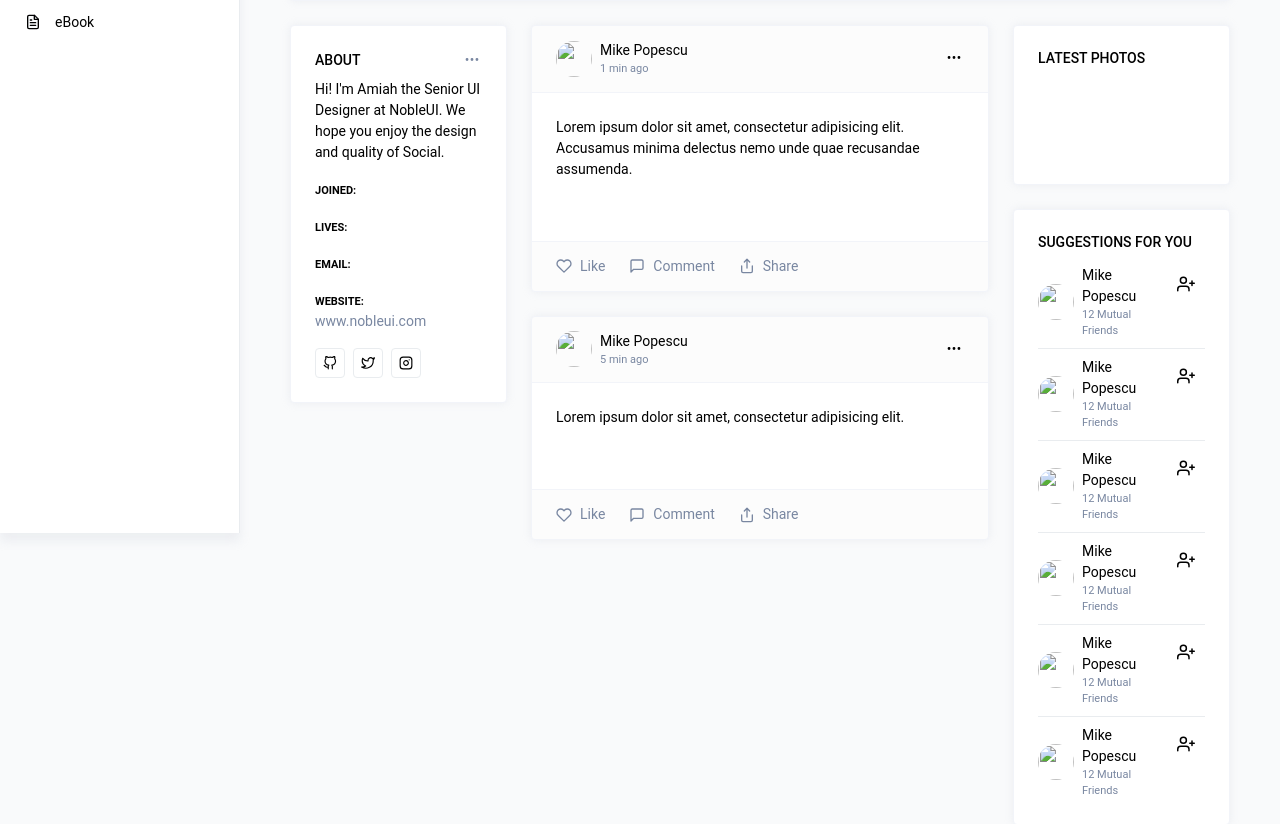
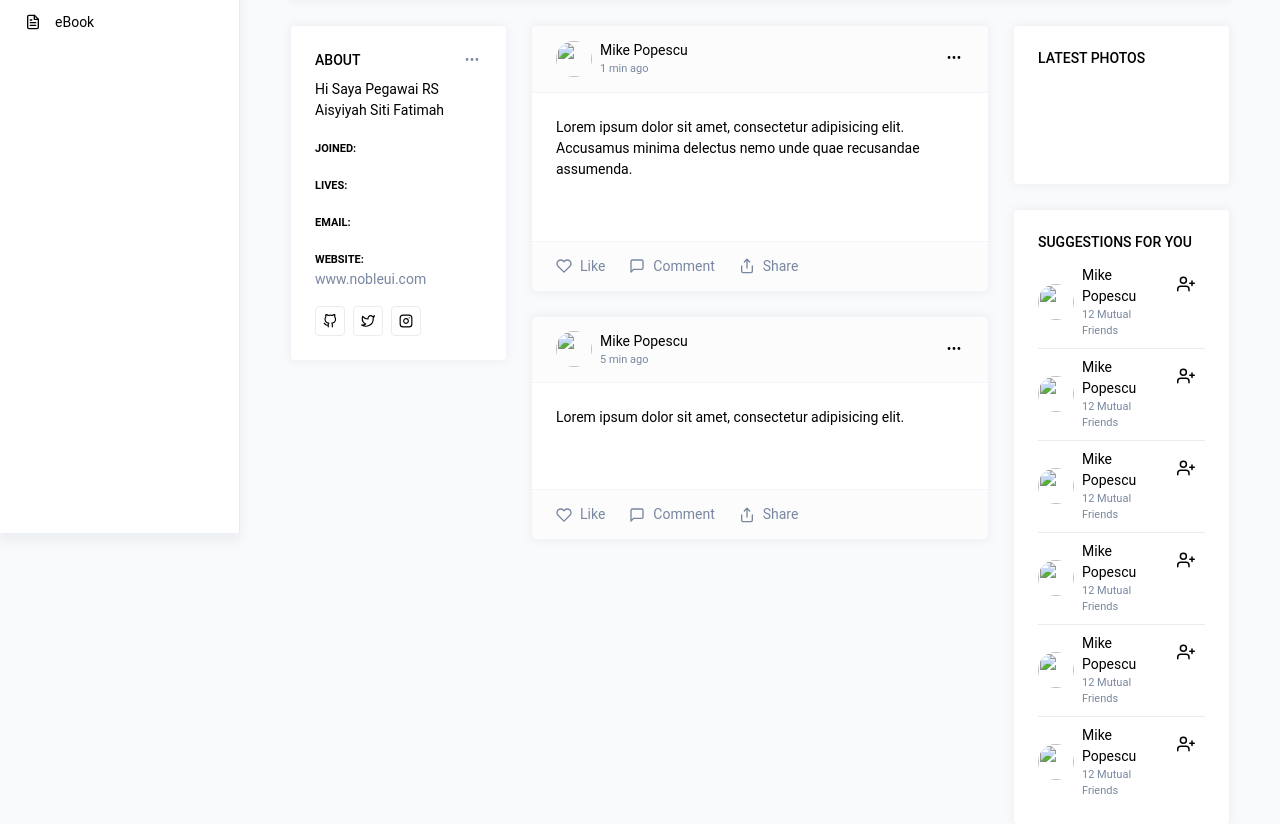
Before and after one commit to okyueki/edokumen, a CodeIgniter app: page /database/profil in a window 1280 px wide. Shown: the part 267-1091 px from the top of the page. Run offline with CodeIgniter, Linux system fonts and the light colour scheme; data that the repository does not hold is empty; some libraries are stand-ins or nearby versions.

Commit message:
perubahan nama pegawai

```diff
--- a/application/views/admin/profil.php
+++ b/application/views/admin/profil.php
@@ -73,7 +73,7 @@
                     </div>
                   </div>
                 </div>
-                <p>Hi! I'm Amiah the Senior UI Designer at NobleUI. We hope you enjoy the design and quality of Social.</p>
+                <p>Hi Saya Pegawai RS Aisyiyah Siti Fatimah</p>
 
                 <div class="mt-3">
                   <label class="tx-11 fw-bolder mb-0 text-uppercase">Joined:</label>
```
